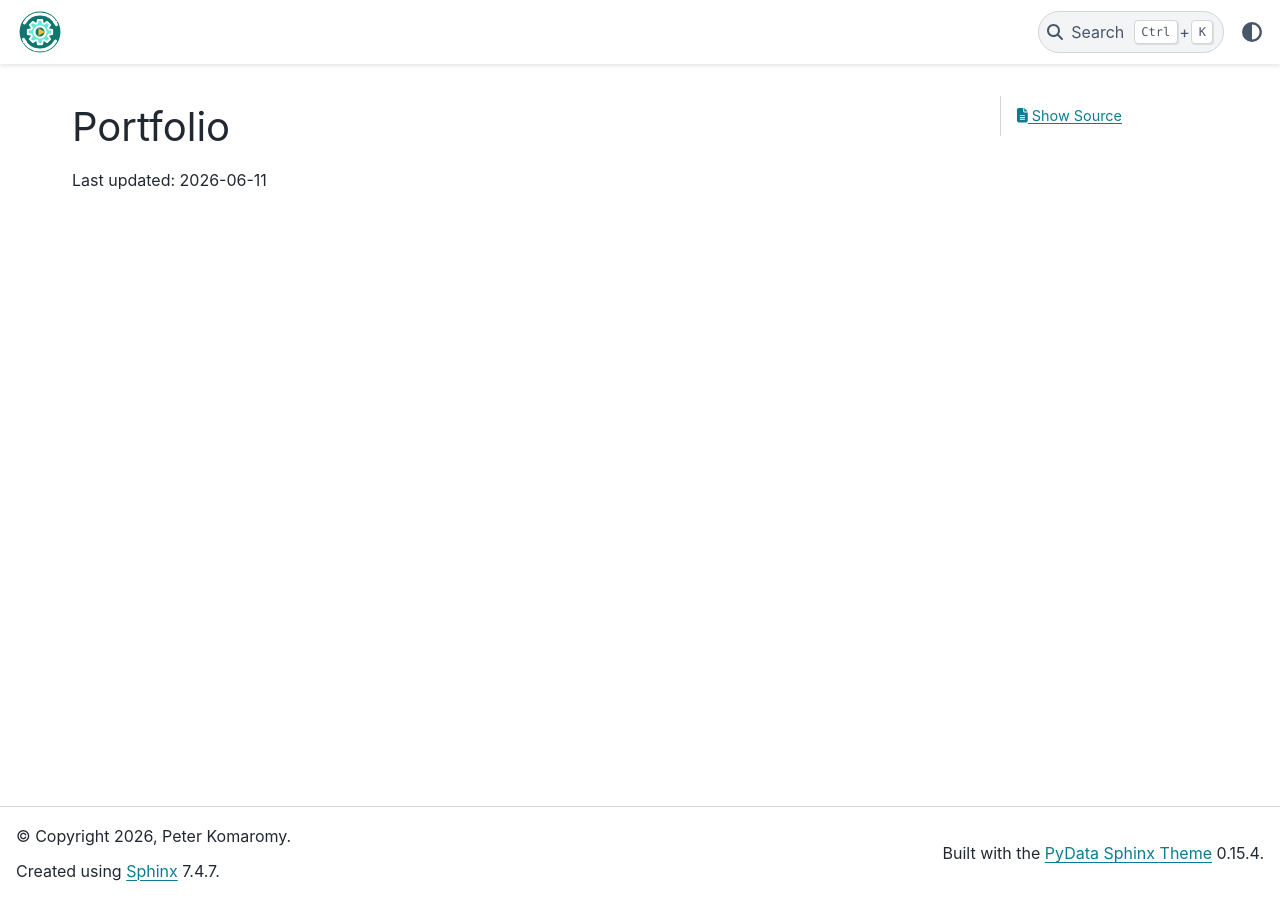
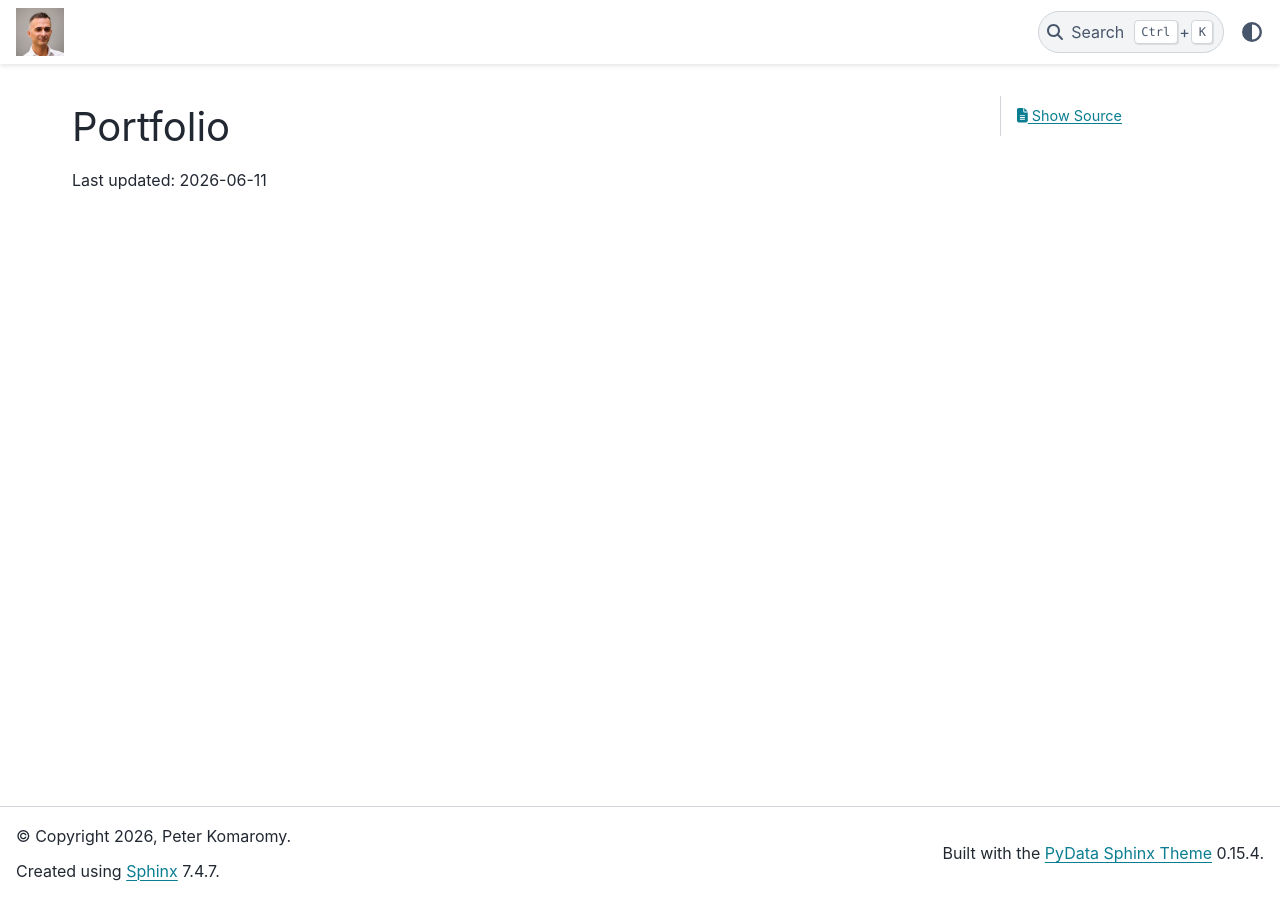
Before and after one commit to peter-komaromy/portfolio, a Sphinx documentation site: the page built from source/index.rst, in a window 1280 px wide. Built offline with Sphinx 7.4.7 and the PyData theme 0.15.4, drawn with Linux system fonts in a browser that asks for light colours.

Commit message:
Update site content

```diff
--- a/source/conf.py
+++ b/source/conf.py
@@ -24,7 +24,7 @@ exclude_patterns = [                    # means: do not treat these as source fo
 
 html_theme = 'pydata_sphinx_theme'
 html_static_path = ['_static']
-html_logo = "_static/svg/favicon.svg"
+html_logo = "_static/png/Logos_&_Icons/pic1.png"
 html_favicon = "_static/png/Logos_&_Icons/sphinx-favicon.png"
 html_title = "Portfolio"
 today_fmt = "%Y-%m-%d"              # timestamp allowed and yyyy-mm-dd format specified
```
Also changed, not shown: source/_static/png/Logos_&_Icons/pic1.png (added).
